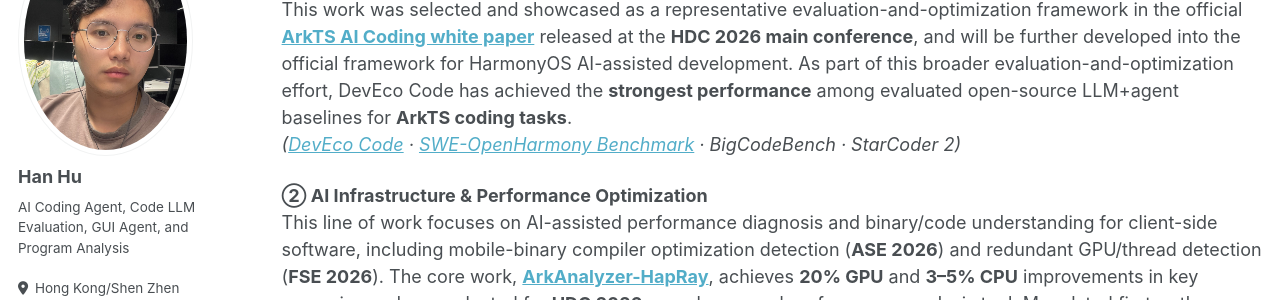
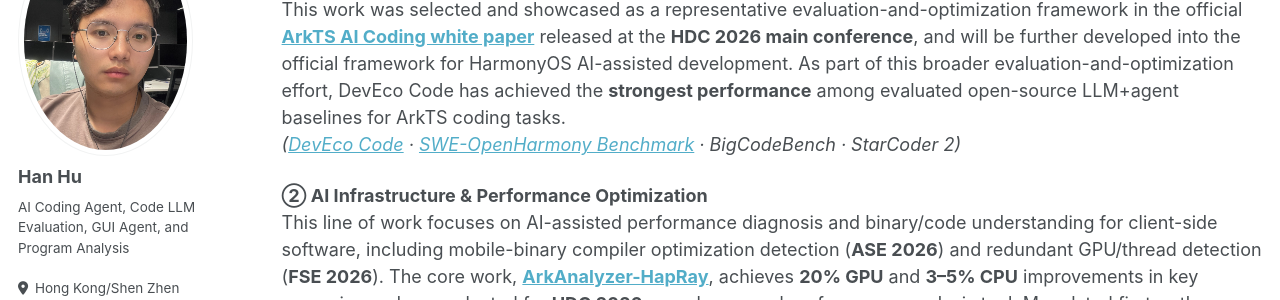
Before and after one commit to huhanGitHub/huhanGitHub.github.io, a Jekyll site: the page built from _pages/about.md, in a window 1280 px wide and 900 px high, scrolled down 541 px. Shown: the part 180-480 px from the top of the window. Built offline with Jekyll 4.4.1, drawn with Linux system fonts in a browser that asks for light colours; some web fonts are replaced.

Commit message:
Refine homepage emphasis

```diff
--- a/_pages/about.md
+++ b/_pages/about.md
@@ -25,7 +25,7 @@ My Ph.D. research produced **5+ first-author CCF-A / CORE A\*** papers across to
 **① AI Coding: Eval-driven Agent & LLM Improvement** *(Core)*
 I serve as the project lead for **[FEABench-Ark](https://developer.huawei.com/consumer/cn/doc/guidebook/aitech2026-4-2-0000002594762498) / [SWE-OpenHarmony Benchmark](https://gitcode.com/SMAT/SWE-OpenHarmony)**, the evaluation-and-optimization foundation for **[DevEco Code](https://gitcode.com/openharmony-sig/deveco-code)** and **[DevEco CLI](https://gitcode.com/openharmony-sig/deveco-cli)**.
 
-This work was selected and showcased as a representative evaluation-and-optimization framework in the official **[ArkTS AI Coding white paper](https://developer.huawei.com/consumer/cn/doc/guidebook/aitech2026-1-0000002594922404)** released at the **HDC 2026 main conference**, and will be further developed into the official framework for HarmonyOS AI-assisted development. As part of this broader evaluation-and-optimization effort, DevEco Code has achieved the **strongest performance** among evaluated open-source LLM+agent baselines for **ArkTS coding tasks**.
+This work was selected and showcased as a representative evaluation-and-optimization framework in the official **[ArkTS AI Coding white paper](https://developer.huawei.com/consumer/cn/doc/guidebook/aitech2026-1-0000002594922404)** released at the **HDC 2026 main conference**, and will be further developed into the official framework for HarmonyOS AI-assisted development. As part of this broader evaluation-and-optimization effort, DevEco Code has achieved the **strongest performance** among evaluated open-source LLM+agent baselines for ArkTS coding tasks.
 *([DevEco Code](https://gitcode.com/openharmony-sig/deveco-code) · [SWE-OpenHarmony Benchmark](https://gitcode.com/SMAT/SWE-OpenHarmony) · BigCodeBench · StarCoder 2)*
 
 **② AI Infrastructure & Performance Optimization**
```
